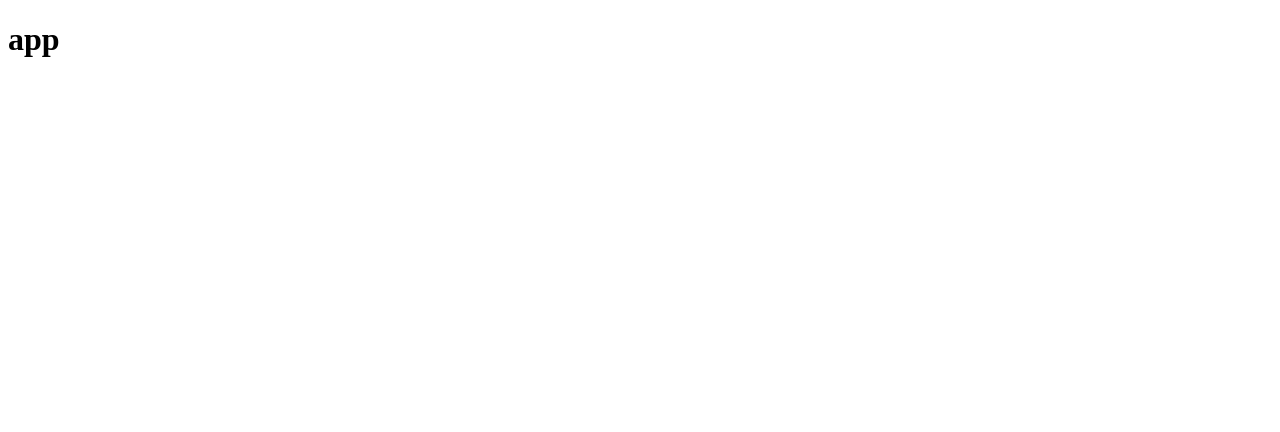
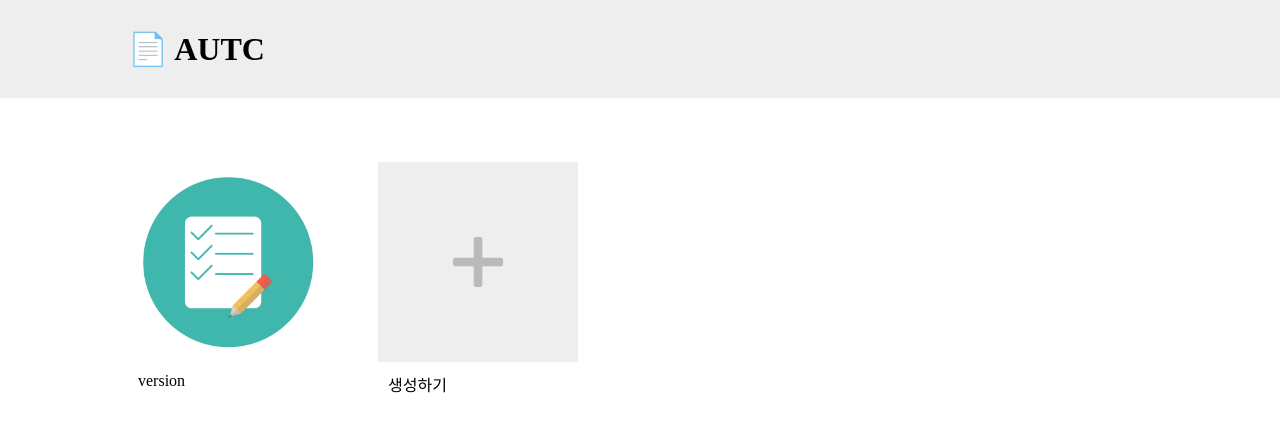
Before and after one commit to whara123/AUTC, a React (Create React App) app: page / in a window 1280 px wide. Shown: the top 432 px of the page. Built offline with nearby package versions, Linux system fonts and the light colour scheme; a web font is replaced by a local one.

Commit message:
🎨 Improve: app/index 간 중복 내용 병합

```diff
--- a/src/index.js
+++ b/src/index.js
@@ -1,13 +1,17 @@
 import React from "react";
 import ReactDOM from "react-dom";
 import { BrowserRouter, Routes, Route } from "react-router-dom";
-import App from "./App";
+import Create from "./pages/Create/Create";
+import Home from "./pages/Home/Home";
+import GlobalStyle from "./styles/GlobalStyle";
 
 ReactDOM.render(
   <React.StrictMode>
     <BrowserRouter>
+      <GlobalStyle />
       <Routes>
-        <Route path="/" element={<App />} />
+        <Route path="/" element={<Home />} />
+        <Route path="/create" element={<Create />} />
       </Routes>
     </BrowserRouter>
   </React.StrictMode>,
```
